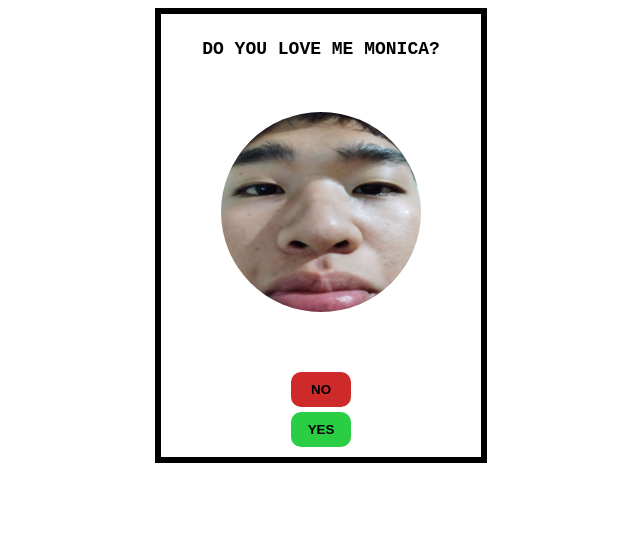
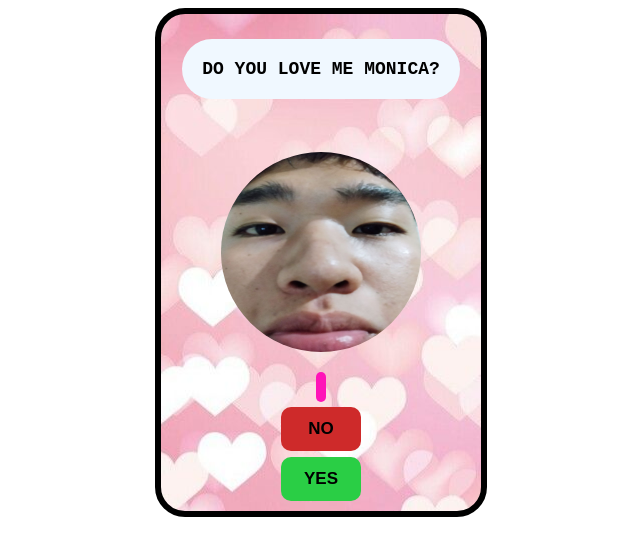
Before and after one commit to DevVee/DYLM, a plain HTML site: page index.html in a window 1280 px wide. Shown: the whole page, without its empty margins (319-959 px from the left). Drawn offline with Linux system fonts and the light colour scheme.

Commit message:
Add files via upload

```diff
--- a/index.html
+++ b/index.html
@@ -26,7 +26,9 @@
 </div>
 </div>
 
+<div class="yey">
 <H2 class="yehey"></H2>
+</div>
 
 <div class="buttons">
     <button class="yesButton" onclick="changeYes()">YES</button>
--- a/style.css
+++ b/style.css
@@ -12,6 +12,7 @@ img{
     object-fit: center;
     border-radius: 120px;
     padding: 20px;
+
 }
 
 .main{
@@ -23,14 +24,18 @@ img{
     justify-content: center;
     border: 6px solid black;
     padding: 10px;
+    background-image: url("background.jpg");
+    object-fit: cover;
+    border-radius: 30px;
 }
 
 button{
-    padding: 10px;
-    width: 60px;
+    padding: 12px;
+    width: 80px;
     border-radius: 10px;
     border: none;
     cursor: pointer;
+    font-size: 17px;
 
 }
 
@@ -40,16 +45,18 @@ button{
     position: absolute;
 
 
+
 }
 
 .yesButton{
     background-color: #2ace45;
     font-weight: bold;
     position: relative;
-    margin-top: 40px;
+    margin-top: 50px;
 }
 .buttons{
     display: flex;
+
 
 }
 .IMAGE2{
@@ -58,11 +65,13 @@ button{
     object-fit: center;
     border-radius: 120px;
     padding: 20px;
+
 }
 
 .IMAGE1, .IMAGE3, .IMAGE4, .IMAGE5{
 opacity: 0;
 position: absolute;
+
 }
 
 .imagesss{
@@ -72,4 +81,14 @@ position: absolute;
 
 .dylv{
     font-size: 18px;
+    background-color: aliceblue;
+    padding: 20px;
+    border-radius: 30px;
 }
+
+.yey{
+    background-color: rgb(255, 19, 184);
+    margin-bottom: 5px;
+    padding: 5px;
+    border-radius: 60px;
+}
```
Also changed, not shown: background.jpg (added).
